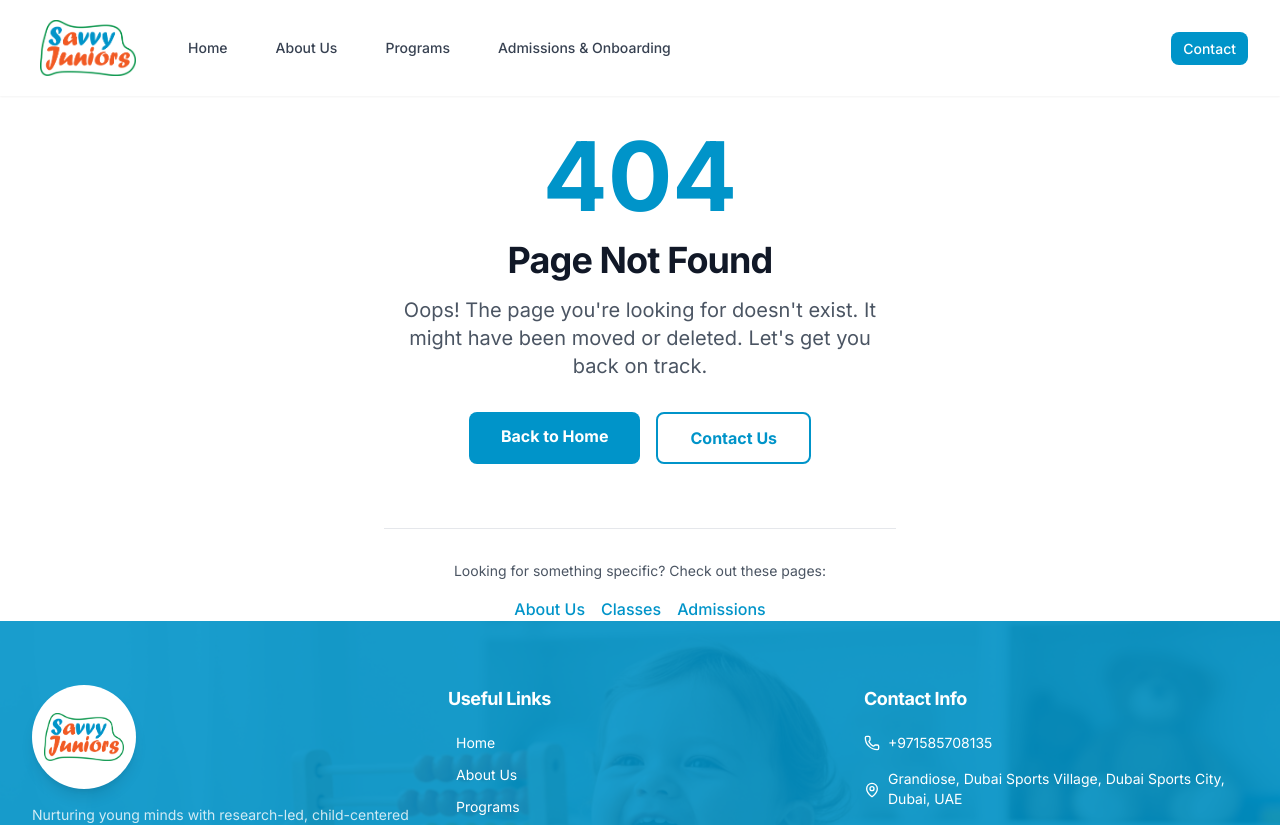
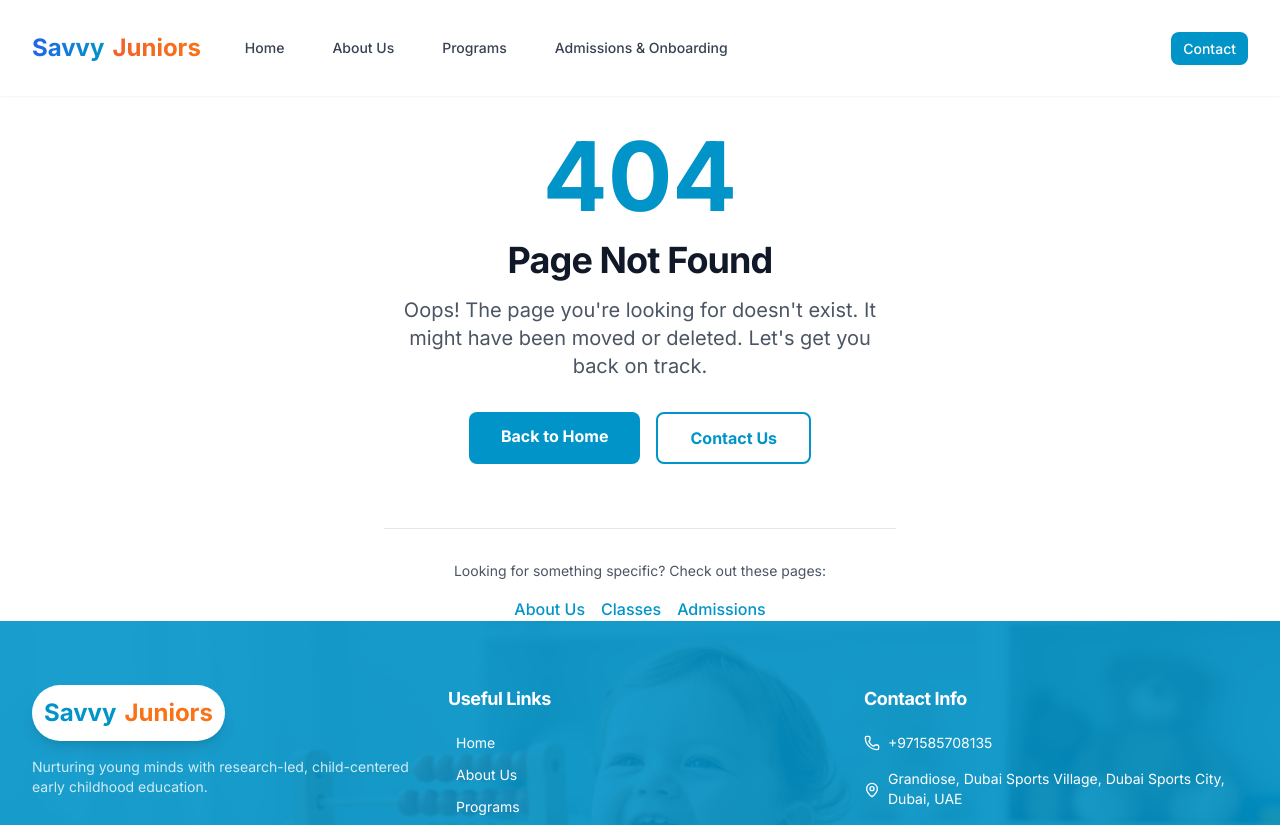
Before and after one commit to kiranmj0/savvy_juniors, a React (Vite) app: page /react-test/contact in a window 1280 px wide. Shown: the top 825 px of the page. Built offline with nearby package versions, Linux system fonts and the light colour scheme.

Commit message:
Map URL changes

```diff
--- a/client/components/Footer.tsx
+++ b/client/components/Footer.tsx
@@ -1,9 +1,11 @@
 import { Link } from "react-router-dom";
 import { Mail, Phone, MapPin, Facebook, Instagram, Twitter, Linkedin } from "lucide-react";
 import { getAssetPath } from "@/lib/assets";
+import { useState } from "react";
 
 export default function Footer() {
   const currentYear = new Date().getFullYear();
+  const [logoFailed, setLogoFailed] = useState(false);
 
   return (
     <footer className="footer-bg relative text-white bg-primary">
@@ -13,26 +15,21 @@ export default function Footer() {
           <div className="md:col-span-3 lg:col-span-1 text-center md:text-left">
             <div className="flex items-center gap-3 mb-4">
               <div className="relative group bg-white rounded-full p-3 shadow-lg">
+                {logoFailed ? (
                   <img
                     src={getAssetPath("navvy_image.png")}
                     alt="Savvy Juniors"
-                  className="relative h-20 w-20 object-contain transform transition-transform duration-500 group-hover:scale-110"
+                    className="h-20 w-20 object-contain transform transition-transform duration-500 group-hover:scale-110"
                     loading="lazy"
                     decoding="async"
-                  onError={(e) => {
-                    e.currentTarget.style.display = 'none';
-                    const nextEl = e.currentTarget.nextElementSibling as HTMLElement;
-                    if (nextEl) nextEl.style.display = 'flex';
-                  }}
+                    onError={() => setLogoFailed(true)}
                   />
-
-                {/* Fallback text logo */}
-                <div className="hidden items-center gap-1">
-                  <span className="text-2xl font-bold text-blue-600">S</span>
-                  <span className="text-2xl font-bold text-orange-500">a</span>
-                  <span className="text-2xl font-bold text-blue-600">vvy</span>
+                ) : (
+                  <div className="flex items-center gap-1">
+                    <span className="text-2xl font-bold text-primary">Savvy</span>
                     <span className="text-2xl font-bold text-orange-500 ml-1">Juniors</span>
                   </div>
+                )}
               </div>
             </div>
 
@@ -92,7 +89,7 @@ export default function Footer() {
               </a>
               {/* Location */}
               <a
-                href="https://maps.google.com/?q=Grandiose,Dubai+Sports+Village,Dubai,UAE"
+                href="https://maps.app.goo.gl/U27fcS7pT5nN1taT9"
                 target="_blank"
                 rel="noopener noreferrer"
                 className="flex items-center gap-2 py-0 lg:py-1 transition-all text-white hover:font-bold text-sm"
--- a/client/components/Header.tsx
+++ b/client/components/Header.tsx
@@ -42,7 +42,7 @@ export default function Header() {
             <div className="flex items-center gap-4 lg:gap-8">
               {/* Logo */}
               <Link to="/" className="flex items-center gap-3 group">
-                {!logoFailed ? (
+                {logoFailed ? (
                   <img
                     src={getAssetPath("navvy_image.png")}
                     alt="Savvy Juniors"
@@ -54,9 +54,7 @@ export default function Header() {
                   />
                 ) : (
                   <div className="flex items-center gap-1 group-hover:scale-105 transition-transform duration-300">
-                    <span className="text-xl md:text-2xl font-bold bg-gradient-to-r from-blue-600 to-primary bg-clip-text text-transparent">S</span>
-                    <span className="text-xl md:text-2xl font-bold bg-gradient-to-r from-accent to-orange-500 bg-clip-text text-transparent">a</span>
-                    <span className="text-xl md:text-2xl font-bold bg-gradient-to-r from-blue-600 to-primary bg-clip-text text-transparent">vvy</span>
+                    <span className="text-xl md:text-2xl font-bold bg-gradient-to-r from-blue-600 to-primary bg-clip-text text-transparent">Savvy</span>
                     <span className="text-xl md:text-2xl font-bold bg-gradient-to-r from-accent to-orange-500 bg-clip-text text-transparent ml-1">Juniors</span>
                   </div>
                 )}
--- a/client/pages/Contact.tsx
+++ b/client/pages/Contact.tsx
@@ -149,7 +149,7 @@ This enquiry was sent via the Savvy Juniors website contact form.`;
                       <div>
                         <h3 className="font-semibold text-gray-900 text-base">Address</h3>
                         <a
-                          href="https://maps.google.com/?q=Grandiose,Dubai+Sports+Village,Dubai,UAE"
+                          href="https://maps.app.goo.gl/U27fcS7pT5nN1taT9"
                           target="_blank"
                           rel="noopener noreferrer"
                           className="text-sm text-gray-700 hover:text-primary font-medium transition-colors"
--- a/client/pages/Index.tsx
+++ b/client/pages/Index.tsx
@@ -253,7 +253,7 @@ export default function Home() {
                   <div className="absolute inset-0 bg-gradient-to-r from-orange-400 to-orange-600 transform scale-x-0 group-hover:scale-x-100 transition-transform origin-left duration-300"></div>
                 </Link>
                 <a
-                  href="https://maps.google.com/?q=Grandiose,Dubai+Sports+Village,Dubai,UAE"
+                  href="https://maps.app.goo.gl/U27fcS7pT5nN1taT9"
                   target="_blank"
                   rel="noopener noreferrer"
                   className="border-2 border-primary text-primary hover:bg-primary hover:text-white px-8 py-4 rounded-lg font-bold text-lg transition-all duration-300 flex items-center justify-center gap-2 group hover:shadow-lg hover:scale-105"
```
Lines whose indentation alone changed are shown as unchanged.
